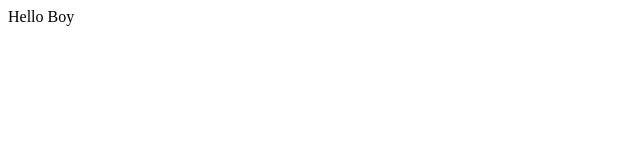
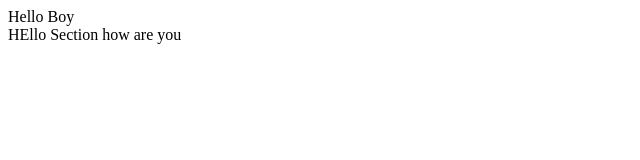
Before and after one commit to dnyaneshm12/second-demo, a plain HTML site: page index.html in a window 1280 px wide. Shown: the whole page, without its empty margins (0-640 px from the left). Drawn offline with Linux system fonts and the light colour scheme.

Commit message:
new section added

```diff
--- a/index.html
+++ b/index.html
@@ -8,5 +8,9 @@
 </head>
 <body>
     Hello Boy
+    <section>
+
+        HEllo Section how are you
+    </section>
 </body>
 </html>
```
